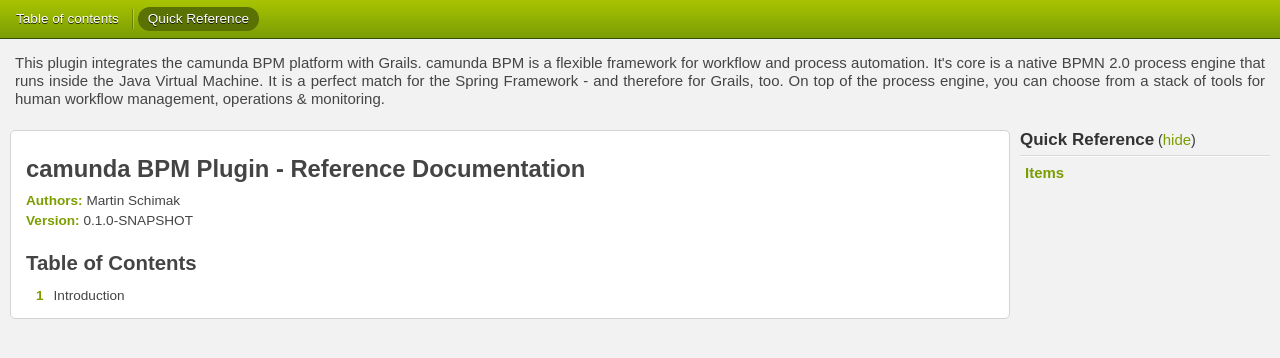
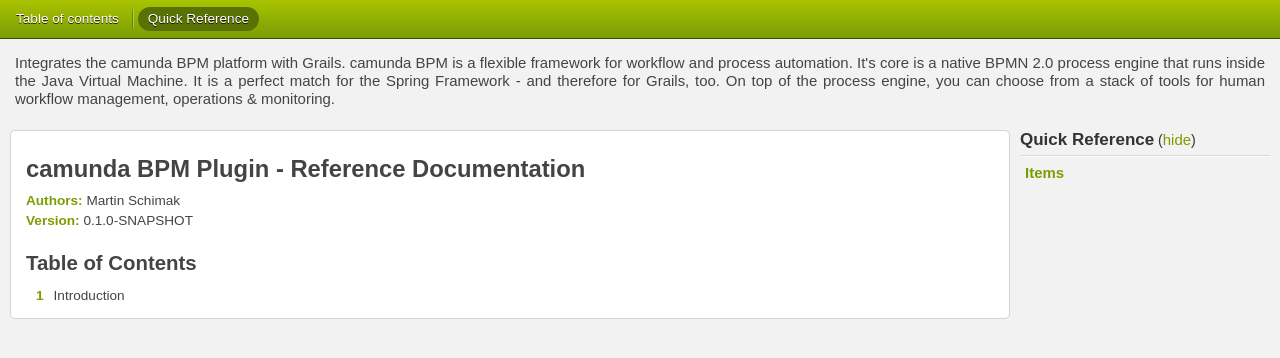
Before and after one commit to plexiti/camunda-grails-plugin, a plain HTML site: page index.html in a window 1280 px wide. Drawn offline with Linux system fonts and the light colour scheme.

Commit message:
chore(docs): execute 'grails doc' and republish to gh-pages.

```diff
--- a/index.html
+++ b/index.html
@@ -38,7 +38,7 @@ function addJsClass(el) {
 
 
             </div>
-            <p>This plugin integrates the camunda BPM platform with Grails. camunda BPM is a flexible framework for workflow
+            <p>Integrates the camunda BPM platform with Grails. camunda BPM is a flexible framework for workflow
 and process automation. It's core is a native BPMN 2.0 process engine that runs inside the Java
 Virtual Machine. It is a perfect match for the Spring Framework - and therefore for Grails, too.
 On top of the process engine, you can choose from a stack of tools for human workflow management,
```
Also changed, not shown: all-docs.html (+2 -0 lines), gapi/DefaultPackage/CamundaGrailsPlugin.html (+1 -1 lines), gapi/DefaultPackage/UrlMappings.html (+1 -1 lines), gapi/grails/plugin/camunda/Constants.html (+1 -1 lines), gapi/grails/plugin/camunda/Identifiers.html (+1 -1 lines), guide/index.html (+1 -1 lines), guide/introduction.html (+1 -1 lines), guide/single.html (+1 -1 lines), ref/Items/reference.html (+1 -1 lines).
